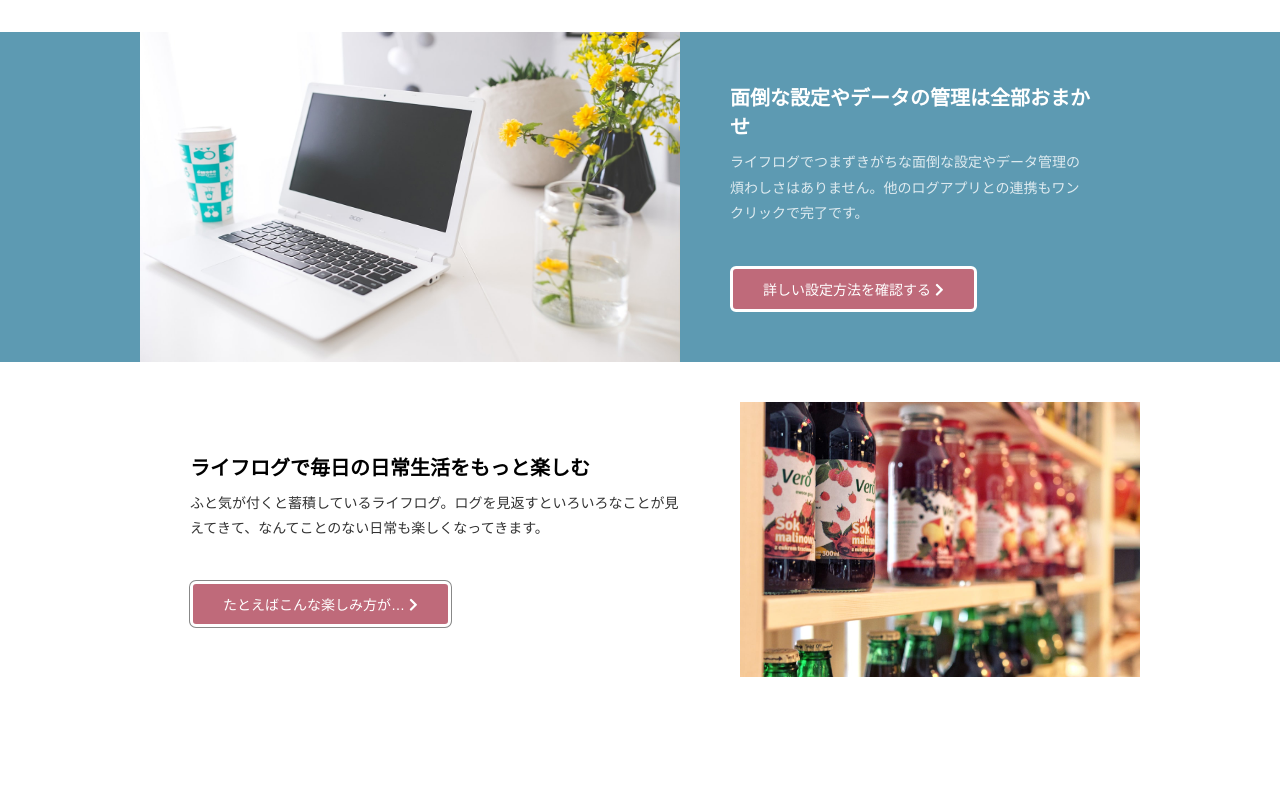
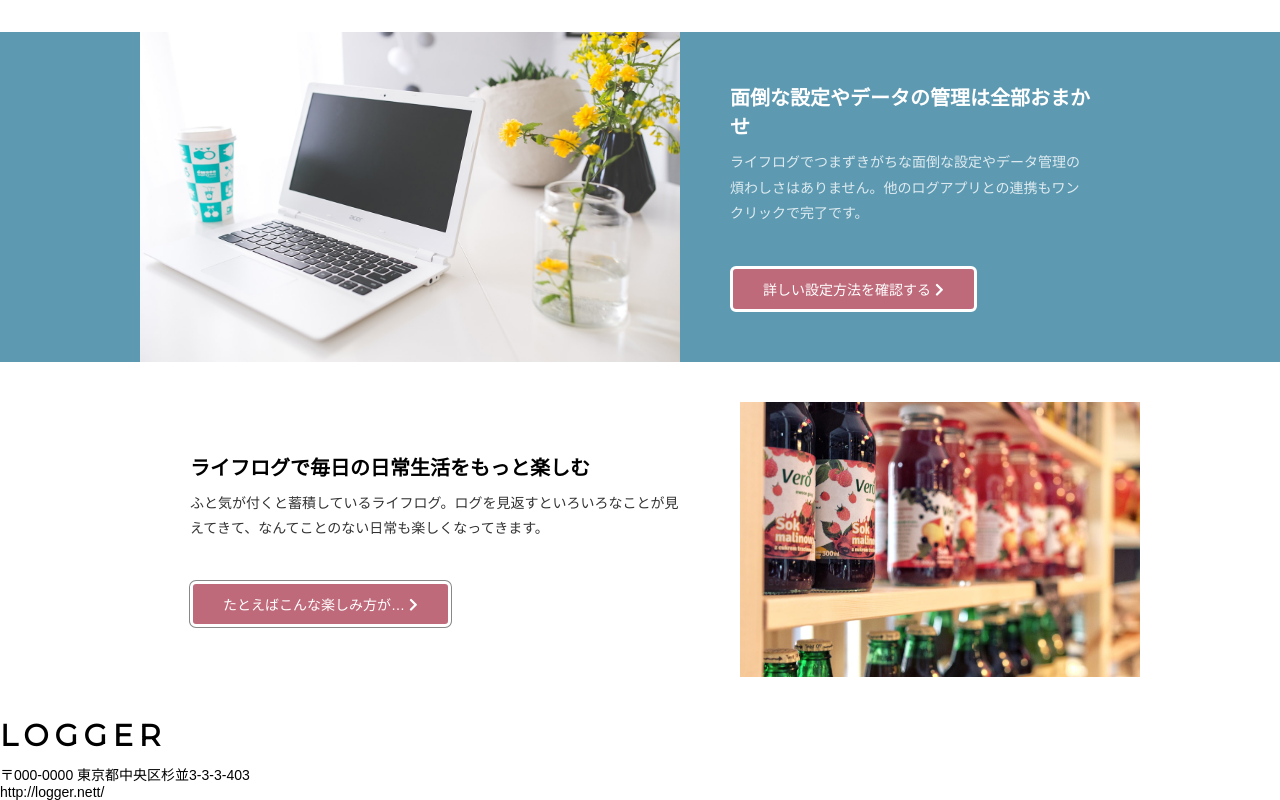
Before and after one commit to yinm/6step-master-html-css, a Nuxt app in the folder trace/: page / in a window 1280 px wide. Shown: the part 1155-1955 px from the top of the page. Before the commit the page ends 1872 px from the top, so only its background shows below. Built offline with nearby package versions, Linux system fonts and the light colour scheme.

Commit message:
Try 3-1-1

```diff
--- /dev/null
+++ b/trace/components/Footer.vue
@@ -0,0 +1,32 @@
+<template>
+  <footer>
+    <div class="container">
+      <h2>LOGGER</h2>
+      <p>
+        〒000-0000 東京都中央区杉並3-3-3-403<br>
+        <a href="#">http://logger.nett/</a>
+      </p>
+    </div>
+  </footer>
+</template>
+
+<style scoped>
+  h2 {
+    margin-top: 0;
+    margin-bottom: 10px;
+    font-family: 'Montserrat', sans-serif;
+    font-size: 30px;
+    letter-spacing: 0.2em;
+  }
+
+  p {
+    margin: 0;
+    font-size: 14px;
+  }
+
+  a {
+    color: inherit;
+    font-size: 14px;
+    text-decoration: none;
+  }
+</style>
--- a/trace/pages/index.vue
+++ b/trace/pages/index.vue
@@ -4,6 +4,7 @@
     <Concepts />
     <Content />
     <ReversedContent />
+    <Footer />
   </div>
 </template>
 
@@ -11,6 +12,7 @@
   import Hero from '~/components/Hero'
   import Concepts from '~/components/Concepts'
   import Content from '~/components/Content'
+  import Footer from '~/components/Footer'
   import ReversedContent from '~/components/ReversedContent'
 
   export default {
@@ -18,6 +20,7 @@
       Hero,
       Concepts,
       Content,
+      Footer,
       ReversedContent
     }
   }
```
